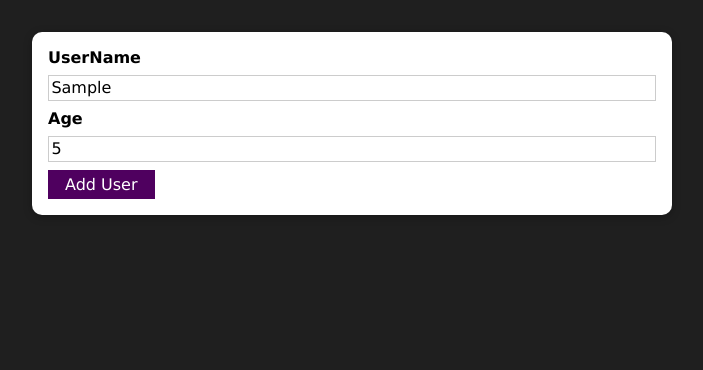
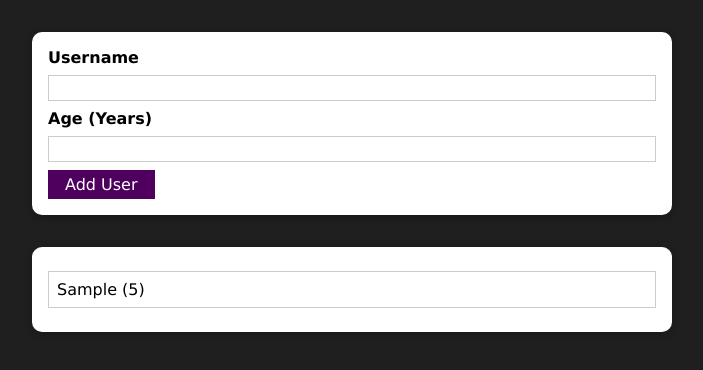
Before and after one commit to TrishalaGhetiya/add-user-react-page, a React (Create React App) app: page / in a window 1280 px wide. Both pictures are taken after typing "Sample", "5" into the empty fields and a click on the button "Add User". Shown: the top 370 px of the page, without its empty margins (288-991 px from the left). Built offline with nearby package versions, Linux system fonts and the light colour scheme.

Commit message:
Displaying users on screen

```diff
--- a/src/App.js
+++ b/src/App.js
@@ -1,11 +1,24 @@
-import React from 'react';
+import React, { useState } from 'react';
 
-import AddUser from './components/Users/AddUser'
+import AddUser from './components/Users/AddUser';
+import UsersList from './components/Users/UsersList';
 
 function App() {
+  const [usersList, setUsersList] = useState([]);
+
+  const addUserHandler = (uName, uAge) => {
+    setUsersList((prevUsersList) => {
+      return [
+        ...prevUsersList,
+        { name: uName, age: uAge, id: Math.random().toString() },
+      ];
+    });
+  };
+
   return (
     <div>
-      <AddUser />
+      <AddUser onAddUser={addUserHandler} />
+      <UsersList users={usersList} />
     </div>
   );
 }
--- a/src/components/Users/AddUser.js
+++ b/src/components/Users/AddUser.js
@@ -1,21 +1,51 @@
-import React from "react";
+import React, { useState } from 'react';
 
-import Card from "../UI/Card";
+import Card from '../UI/Card';
+import Button from '../UI/Button';
 import classes from './AddUser.module.css';
-import Button from "../UI/Button";
 
 const AddUser = (props) => {
+  const [enteredUsername, setEnteredUsername] = useState('');
+  const [enteredAge, setEnteredAge] = useState('');
+
   const addUserHandler = (event) => {
     event.preventDefault();
+    if (enteredUsername.trim().length === 0 || enteredAge.trim().length === 0) {
+      return;
+    }
+    if (+enteredAge < 1) {
+      return;
+    }
+    props.onAddUser(enteredUsername, enteredAge);
+    setEnteredUsername('');
+    setEnteredAge('');
+  };
+
+  const usernameChangeHandler = (event) => {
+    setEnteredUsername(event.target.value);
+  };
+
+  const ageChangeHandler = (event) => {
+    setEnteredAge(event.target.value);
   };
 
   return (
     <Card className={classes.input}>
-      <form onSubmit={addUserHandler} >
-        <label htmlFor="username">UserName</label>
-        <input id="username" type="text" />
-        <label htmlFor="age">Age</label>
-        <input id="age" type="number" />
+      <form onSubmit={addUserHandler}>
+        <label htmlFor="username">Username</label>
+        <input
+          id="username"
+          type="text"
+          value={enteredUsername}
+          onChange={usernameChangeHandler}
+        />
+        <label htmlFor="age">Age (Years)</label>
+        <input
+          id="age"
+          type="number"
+          value={enteredAge}
+          onChange={ageChangeHandler}
+        />
         <Button type="submit">Add User</Button>
       </form>
     </Card>
--- /dev/null
+++ b/src/components/Users/UsersList.js
@@ -0,0 +1,20 @@
+import React from 'react';
+
+import Card from '../UI/Card';
+import classes from './UsersList.module.css';
+
+const UsersList = (props) => {
+  return (
+    <Card className={classes.users}>
+      <ul>
+        {props.users.map((user) => (
+          <li key={user.id}>
+            {user.name} ({user.age})
+          </li>
+        ))}
+      </ul>
+    </Card>
+  );
+};
+
+export default UsersList;
--- /dev/null
+++ b/src/components/Users/UsersList.module.css
@@ -0,0 +1,16 @@
+.users {
+    margin: 2rem auto;
+    width: 90%;
+    max-width: 40rem;
+  }
+
+  .users ul {
+    list-style: none;
+    padding: 1rem;
+  }
+
+  .users li {
+    border: 1px solid #ccc;
+    margin: 0.5rem 0;
+    padding: 0.5rem;
+  }
```
Also changed, not shown: src/components/UI/ErrorModal.js (added, +22 -0 lines).
